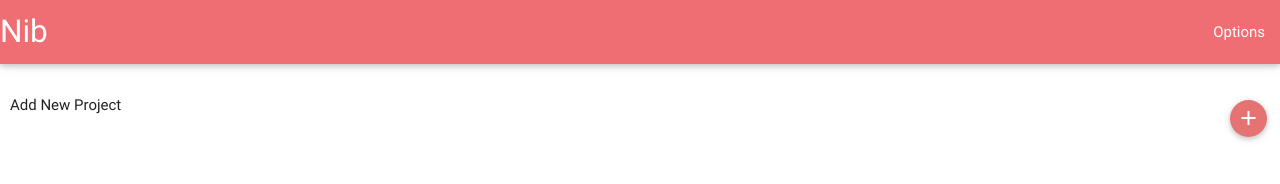
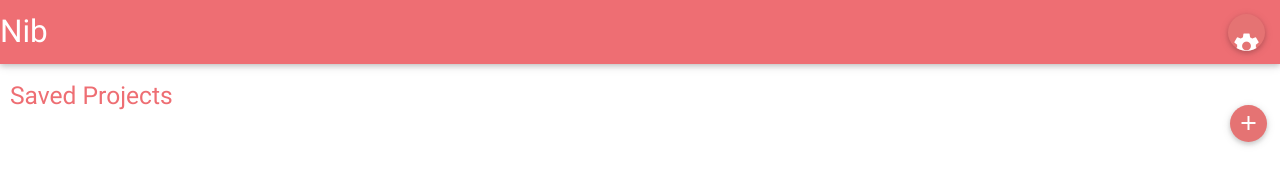
Before and after one commit to munrocape/302-group-7, a website: page Nib/data/dropdown/dropdown.html in a window 1280 px wide. Drawn offline with Linux system fonts and the light colour scheme.

Commit message:
Main page updates

```diff
--- a/Nib/data/css/dropdown.css
+++ b/Nib/data/css/dropdown.css
@@ -1,13 +1,29 @@
+.header {
+	color: #ee6e73;
+	font-size: 1.64rem;
+	margin: -0.18rem 0 0 0;
+	/*padding-bottom: 6px;*/
+	line-height: 15%;
+
+}
+
 #addNew {
   display:inline;
 }
+
 .project {
   display:block;
+  border-bottom: 1px solid grey;
+/*  margin-top: 3px;
+  padding-top: 6px;
+*/
 }
+
 .projectLinks {
   display:inline;
   float:right;
 }
+
 .projectName {
   display:inline;
   padding-left: 3px;
@@ -25,3 +41,7 @@
 #projects {
 	padding-top: 5px;
 }
+
+.button {
+	height: 100%;
+}
--- a/Nib/data/dropdown/dropdown.html
+++ b/Nib/data/dropdown/dropdown.html
@@ -12,18 +12,23 @@
 				<div class="nav-wrapper">
 					<a href="#" class="brand-logo left" id="home">Nib</a>
 					<ul id="nav-mobile" class="right">
-						<li><a href="#" id="options">Options</a></li>
+						<li>
+							<a class="btn-floating waves-effect waves-light red lighten-2 button" href="#!" id="options">
+								<i class="small material-icons button">settings</i>
+							</a>
+						</li>
+						<!-- <li><a href="#" id="options">Options</a></li> -->
 					</ul>
 				</div>
 			</nav>
 			<br>
 			<div id="app_body">
-				<h6 id="addNew">Add New Project</h6>
-				<a class="btn-floating waves-effect waves-light red lighten-2 right button" href="createNewProject.html">
+				<h5 class="left header">Saved Projects</h5>
+				<div id="projects"></div>
+				<!-- <h6 id="addNew">Add New Project</h6> -->
+				<a class="btn-floating waves-effect waves-light red lighten-2 right button bottom" href="createNewProject.html">
 					<i class="small material-icons">add</i>
 				</a>
-
-				<div id="projects"></div>
 			</div>
 		</div>
 		<script type="text/javascript" src="../js/jquery.js"></script>
```
Also changed, not shown: Nib/data/dropdown/createNewSource.html (+1 -1 lines), Nib/data/dropdown/projectView.html (+4 -4 lines), Nib/data/dropdown/sourceView.html (+7 -7 lines), Nib/data/js/dropdownContentScript.js (+12 -4 lines).
